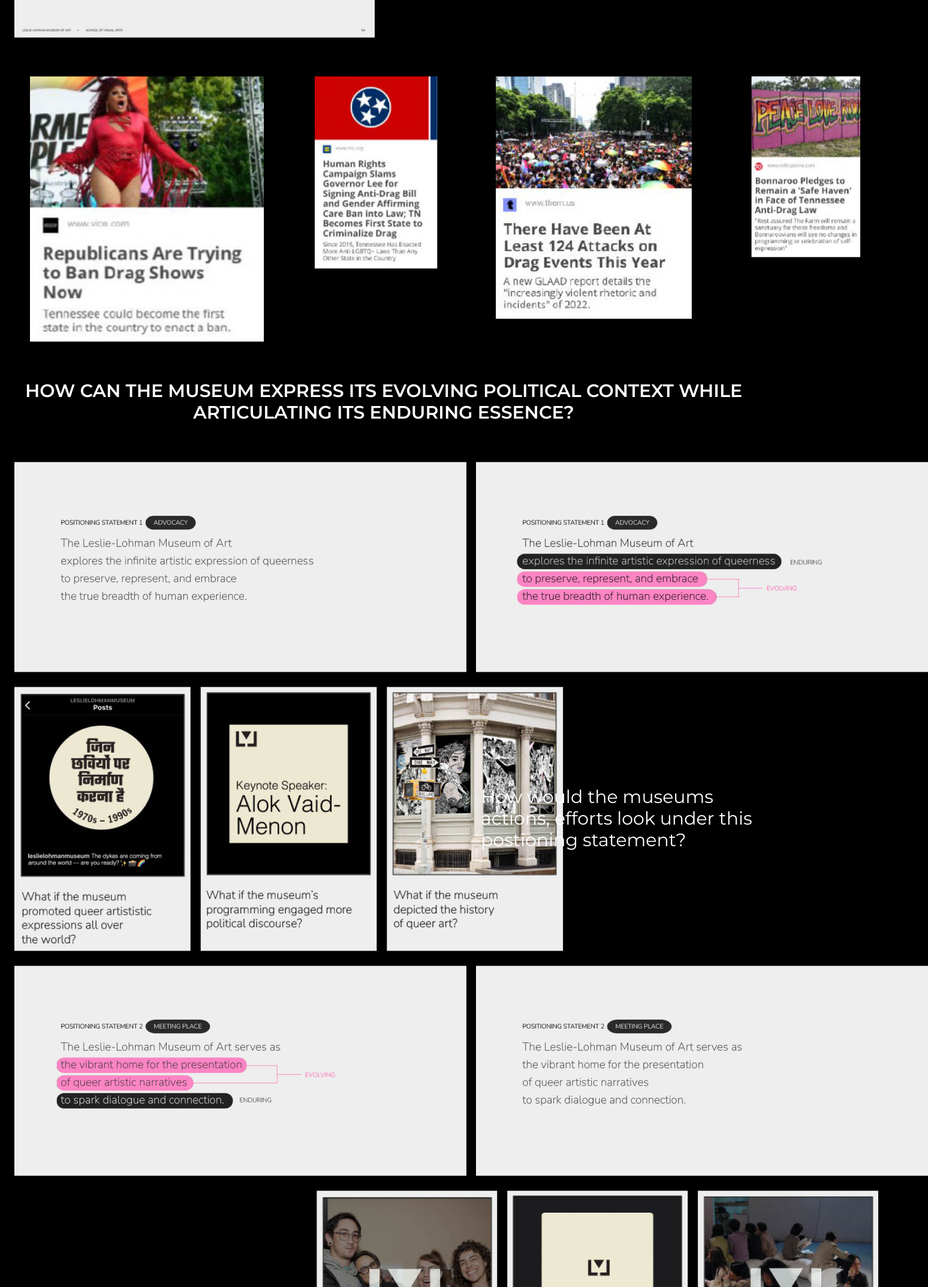
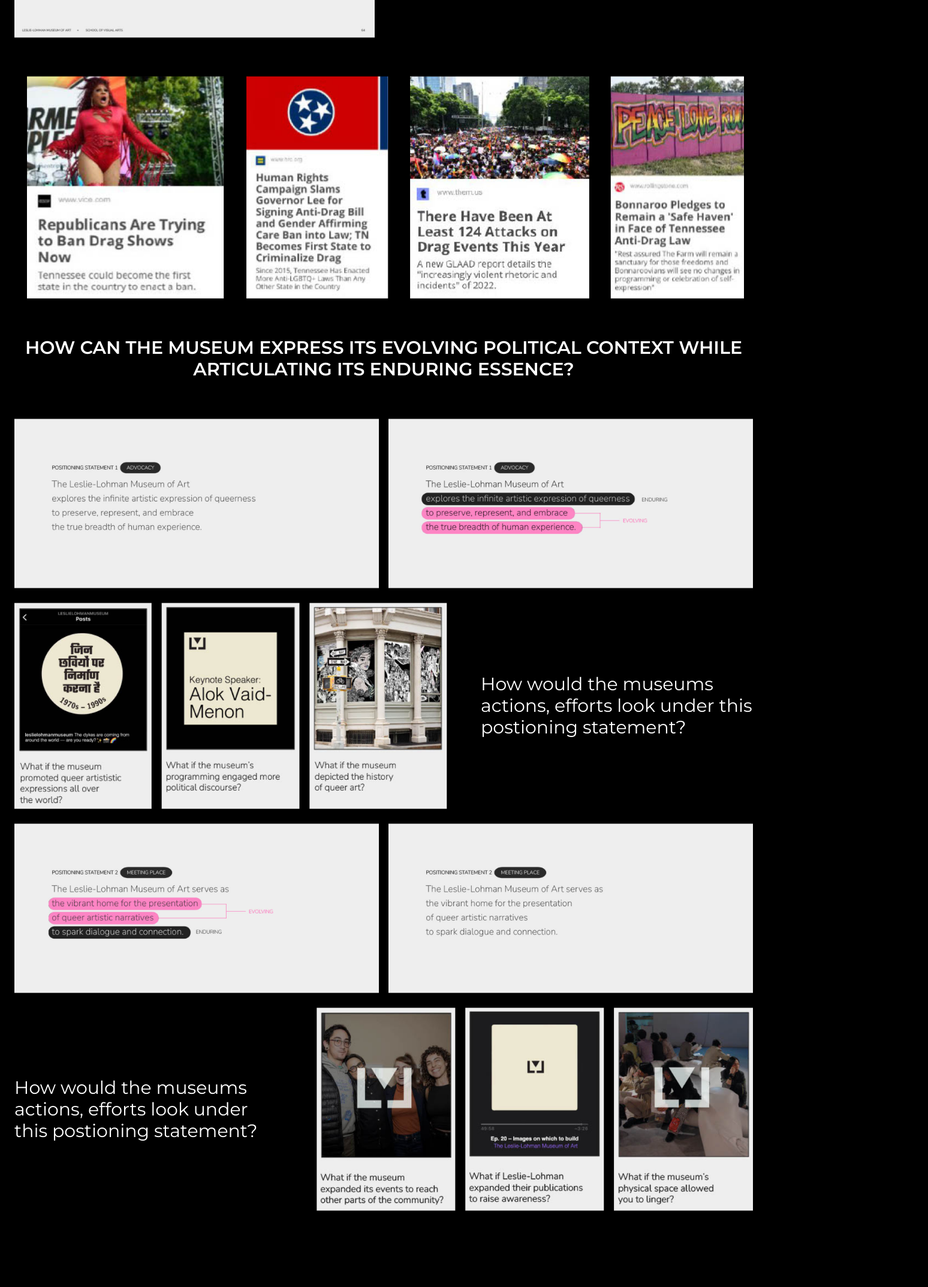
Before and after one commit to tejassharma-ts/ackshita-me, a Next.js app: page /projects/1 in a window 1280 px wide. Shown: the part 4120-6266 px from the top of the page at 60% size, 1548 px wide, since content can reach past the window. Built offline with nearby package versions, Linux system fonts and the light colour scheme; a web font is replaced by a local one.

Commit message:
FIX: image shrinking

```diff
--- a/app/projects/[id]/page.tsx
+++ b/app/projects/[id]/page.tsx
@@ -240,10 +240,19 @@ function LLMLayout() {
           </div>
 
           <div className="flex md:flex-col md:gap-10 [&_img]:w-full [&_img]:h-full [&_img]:aspect-square md:[&_img]:aspect-auto [&_img]:object-contain">
+            {/* Creating f**ing div wrapper for img because of chrome (images get overflowed won't shrink their size even it is a children of flex*/}
+            <div>
               <img src="/llma/news-1.png" />
+            </div>
+            <div>
               <img src="/llma/news-2.png" />
+            </div>
+            <div>
               <img src="/llma/news-3.png" />
+            </div>
+            <div>
               <img src="/llma/news-4.png" />
+            </div>
           </div>
         </div>
 
@@ -255,15 +264,25 @@ function LLMLayout() {
 
           <div className="flex flex-col gap-6">
             <div className="flex gap-4 md:flex-col">
+              <div>
                 <img src="/llma/museum-1.png" className="w-full h-full" />
+              </div>
+              <div>
                 <img src="/llma/museum-2.png" className="w-full h-full" />
+              </div>
             </div>
 
             <div className="flex gap-14 md:flex-col">
               <div className="flex gap-4">
+                <div>
                   <img src="/llma/info-1.png" className="w-full h-full" />
+                </div>
+                <div>
                   <img src="/llma/info-2.png" className="w-full h-full" />
+                </div>
+                <div>
                   <img src="/llma/info-3.png" className="w-full h-full" />
+                </div>
               </div>
               <div className="flex items-center justify-center text-3xl text-left">
                 <h1 className=" max-w-xl">
@@ -273,15 +292,25 @@ function LLMLayout() {
             </div>
 
             <div className="flex gap-4 md:flex-col">
+              <div>
                 <img src="/llma/museum-3.png" className="w-full h-full" />
+              </div>
+              <div>
                 <img src="/llma/museum-4.png" className="w-full h-full" />
+              </div>
             </div>
 
             <div className="flex gap-14 flex-row-reverse md:flex-col">
               <div className="flex gap-4">
+                <div>
                   <img src="/llma/info-4.png" className="w-full h-full" />
+                </div>
+                <div>
                   <img src="/llma/info-5.png" className="w-full h-full" />
+                </div>
+                <div>
                   <img src="/llma/info-6.png" className="w-full h-full" />
+                </div>
               </div>
               <div className="flex items-center justify-center text-3xl text-left">
                 <h1 className=" max-w-xl">
```
Lines whose indentation alone changed are shown as unchanged.
